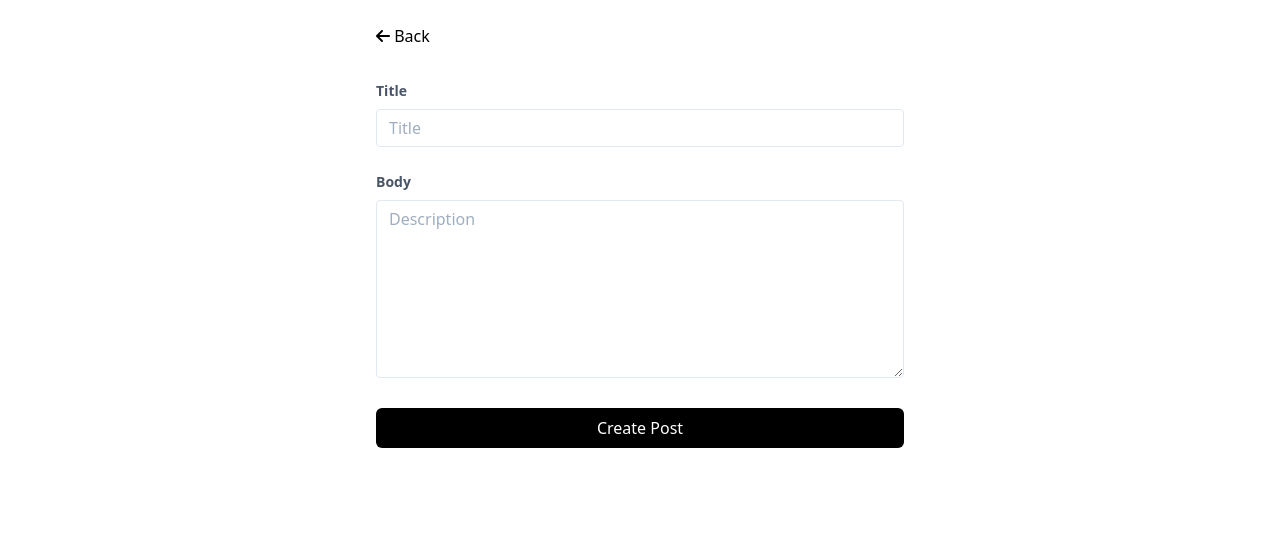
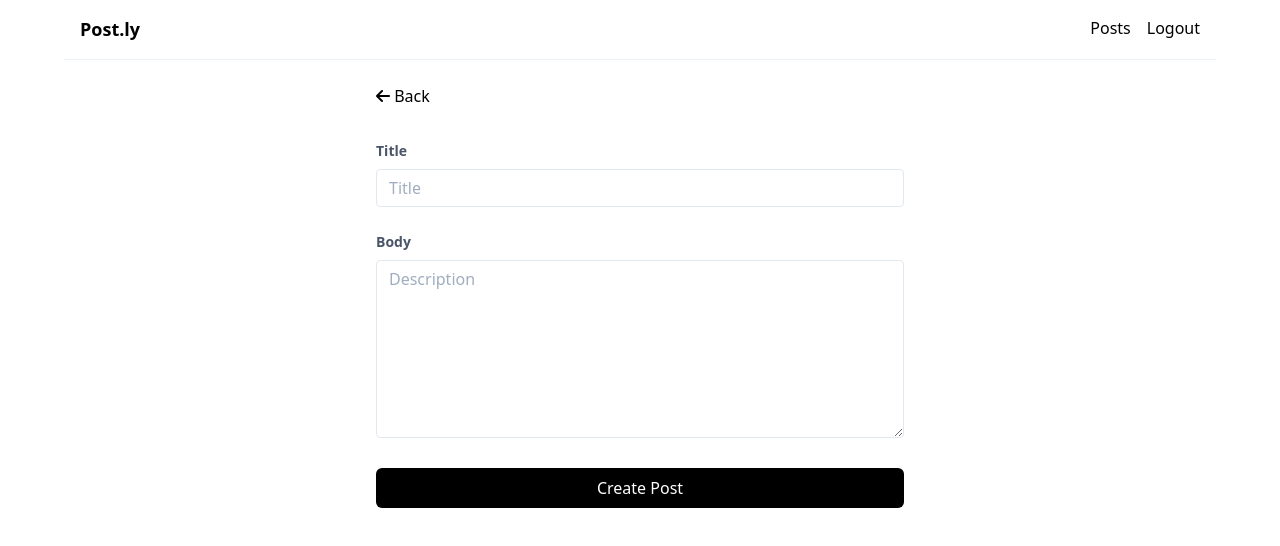
Before and after one commit to drcyph3r/vue-demo, a Vue app: page /create-post in a window 1280 px wide. Shown: the top 546 px of the page. Built offline with nearby package versions, Linux system fonts and the light colour scheme; sample sign-in values are in the browser's storage; what vue-content-placeholders would draw is missing.

Commit message:
fix: navbar in create post

```diff
--- a/src/views/CreatePost.vue
+++ b/src/views/CreatePost.vue
@@ -1,10 +1,15 @@
 <template>
+  <div>
+    <navbar />
     <div class="w-full md:max-w-xl mx-auto p-6 min-h-screen">
       <router-link to="/posts">
         <i class="fas fa-arrow-left"></i> Back
       </router-link>
       <form class="mt-8" @submit.prevent="createPost">
-      <label class="block text-gray-700 text-sm font-bold mb-2" for="username">
+        <label
+          class="block text-gray-700 text-sm font-bold mb-2"
+          for="username"
+        >
           Title
         </label>
         <input
@@ -15,7 +20,10 @@
           placeholder="Title"
           required
         />
-      <label class="block text-gray-700 text-sm font-bold mb-2" for="username">
+        <label
+          class="block text-gray-700 text-sm font-bold mb-2"
+          for="username"
+        >
           Body
         </label>
         <textarea
@@ -57,10 +65,15 @@
         </button>
       </form>
     </div>
+  </div>
 </template>
 
 <script>
+import Navbar from "@/components/Navbar";
+
 export default {
+  components: { Navbar },
+
   data() {
     return {
       ui: {
```
Lines whose indentation alone changed are shown as unchanged.
